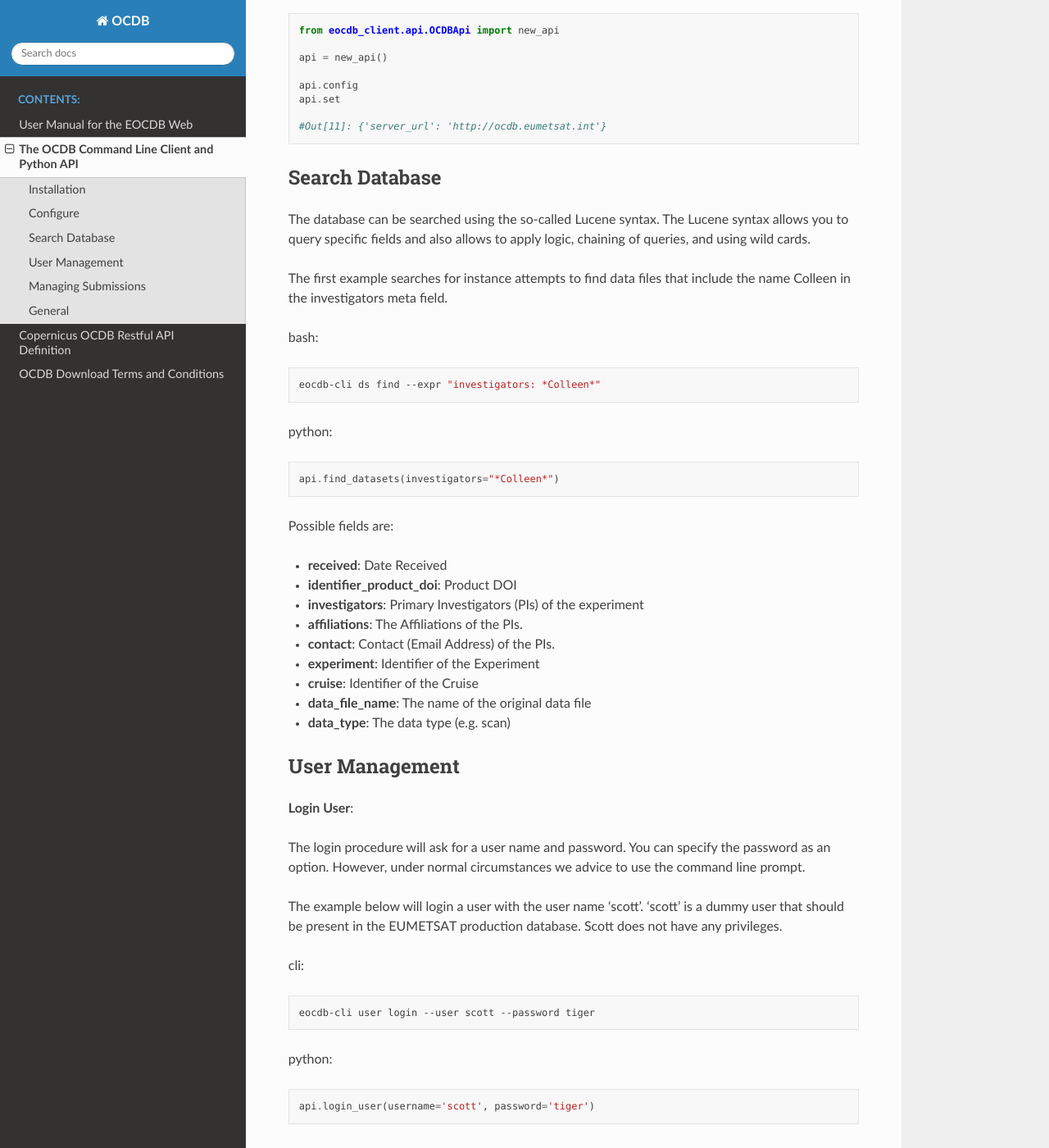
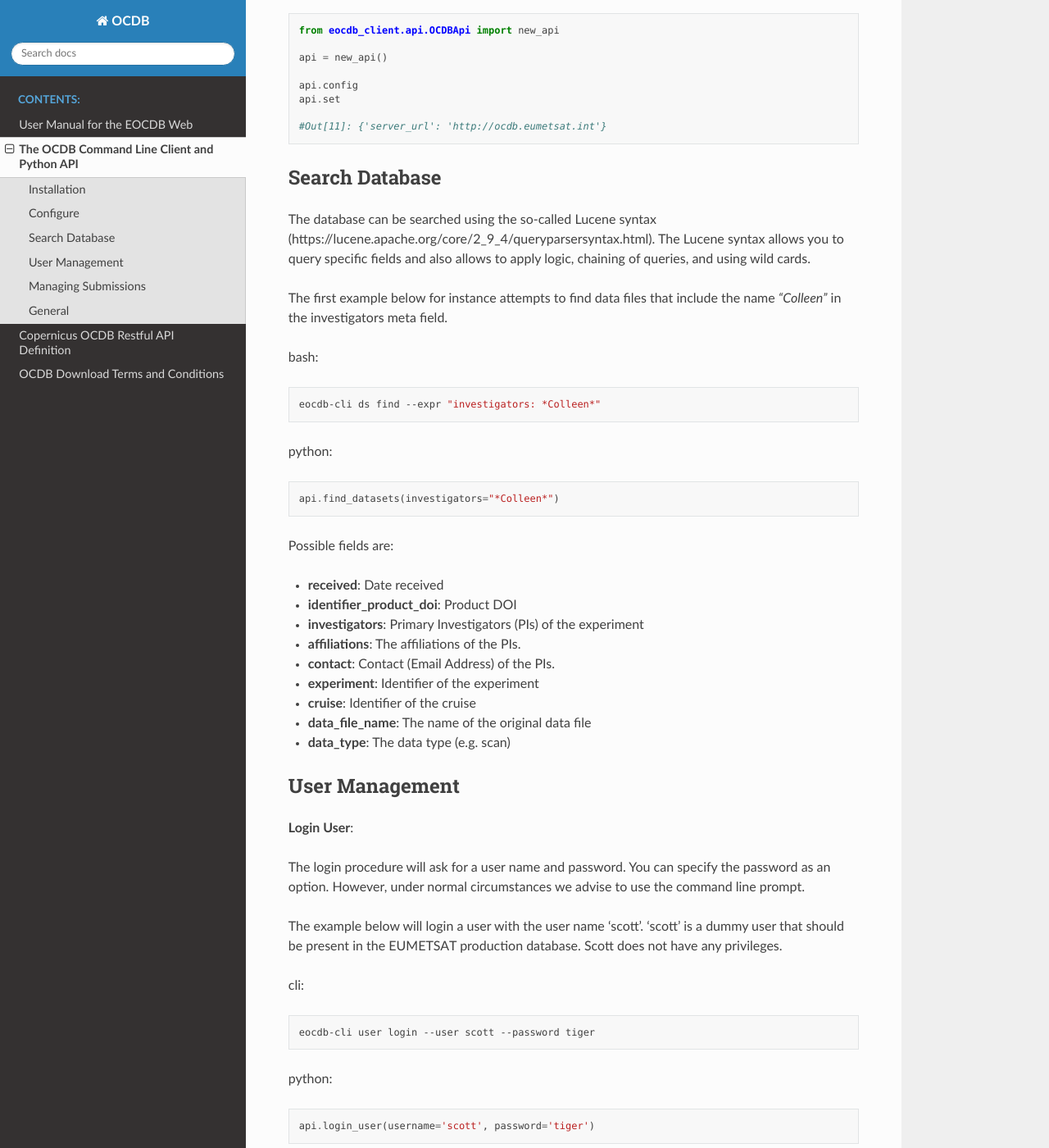
Before and after one commit to eocdb/eocdb-webui, a Sphinx documentation site: the page built from docs/source/eocdb-api-cli.md, in a window 1280 px wide and 1400 px high, scrolled down 674 px. Shown: the whole window at 82% size. Built offline with Sphinx 7.4.7 and the Read the Docs theme 2.0.0, drawn with Linux system fonts in a browser that asks for light colours; pages that are not in the unit, such as notebooks, are missing from menus; some of the changed text lies outside the part shown.

Commit message:
added stuff, corrected typos

````diff
--- a/docs/source/eocdb-api-cli.md
+++ b/docs/source/eocdb-api-cli.md
@@ -40,12 +40,12 @@ api.set
 ## Search Database
 
 
-The database can be searched using the so-called Lucene syntax. The Lucene
+The database can be searched using the so-called Lucene syntax (https://lucene.apache.org/core/2_9_4/queryparsersyntax.html). The Lucene
 syntax allows you to query specific fields and also allows to apply logic,
 chaining of queries, and using wild cards.
 
-The first example searches for instance attempts to find data files
-that include the name Colleen in the investigators meta field.
+The first example below for instance attempts to find data files
+that include the name *"Colleen"* in the investigators meta field.
 
 bash:
 ```bash
@@ -59,13 +59,13 @@ api.find_datasets(investigators="*Colleen*")
 
 Possible fields are:
 
-- __received__: Date Received
+- __received__: Date received
 - __identifier_product_doi__: Product DOI
 - __investigators__: Primary Investigators (PIs) of the experiment
-- __affiliations__: The Affiliations of the PIs.
+- __affiliations__: The affiliations of the PIs.
 - __contact__: Contact (Email Address) of the PIs.
-- __experiment__: Identifier of the Experiment
-- __cruise__: Identifier of the Cruise
+- __experiment__: Identifier of the experiment
+- __cruise__: Identifier of the cruise
 - __data_file_name__: The name of the original data file
 - __data_type__: The data type (e.g. scan)
 
@@ -75,7 +75,7 @@ Possible fields are:
 __Login User__:
 
 The login procedure will ask for a user name and password. You can specify the password
- as an option. However, under normal circumstances we advice to use the command line prompt.
+ as an option. However, under normal circumstances we advise to use the command line prompt.
 
 The example below will login a user with the user name 'scott'. 'scott' is
 a dummy user that should be present in the EUMETSAT production database. Scott
````
Also changed, not shown: other parts of docs/source/eocdb-api-cli.md (+24 -7 lines).
